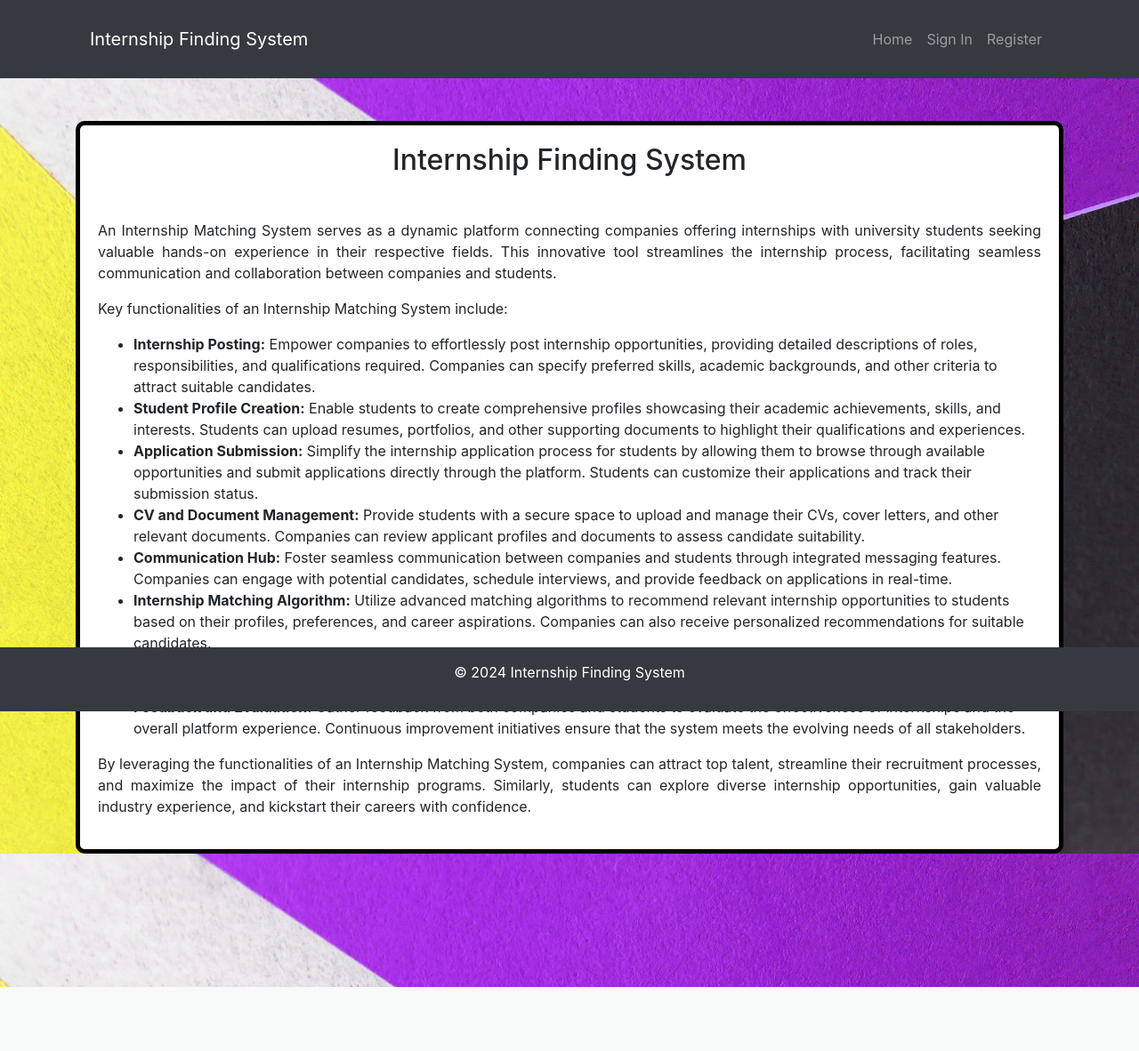
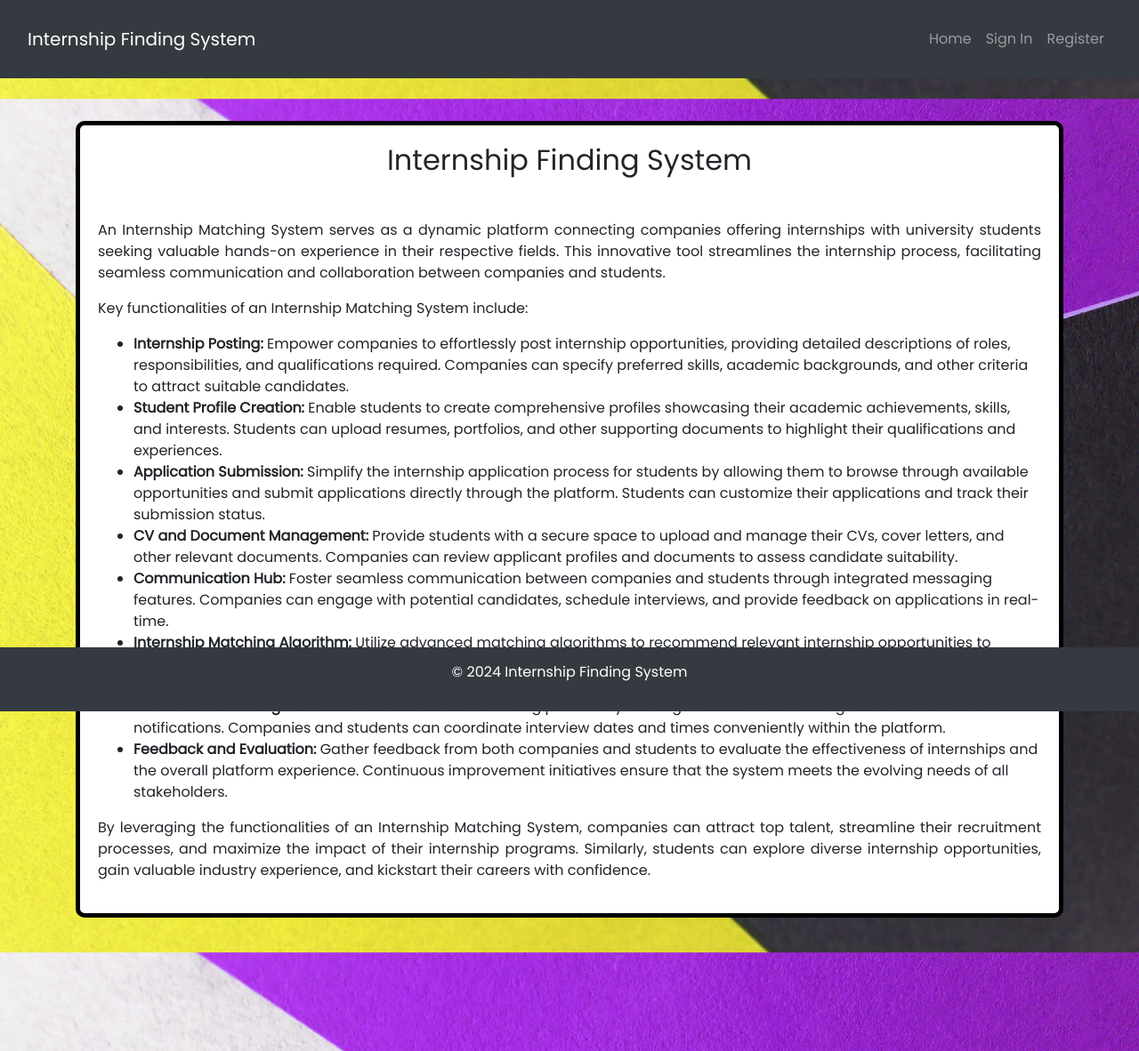
Before and after one commit to russellandrady/usermanagementsystemusingflask, a Flask app: page / in a window 1280 px wide. Shown: the whole page at 89% size. Before the commit the page ends 1110 px from the top, so only its background shows below. Run offline with Flask 3, Linux system fonts and the light colour scheme; some libraries are stand-ins or nearby versions.

Commit message:
updated the ui

```diff
--- a/static/styles.css
+++ b/static/styles.css
@@ -1,9 +1,11 @@
+@import url('https://fonts.googleapis.com/css2?family=Poppins');
 body {
     background-image: url('backgr.jpg'); /* Path to your background image */
-    background-size: cover; /* Cover the entire background */
+    background-size: contain; /* Cover the entire background */
     background-position: center; /* Center the background image */
     background-attachment: fixed; /* Ensure the background stays fixed while scrolling */
     padding-bottom: 150px;
+    font-family: 'Poppins', sans-serif;
   }
 footer {
     position: fixed;
@@ -20,3 +22,6 @@ footer {
     padding: 20px; /* Add some padding for spacing */
     background-color: white;
   }
+  header{
+    width: 100vw;
+  }
--- a/templates/index.html
+++ b/templates/index.html
@@ -13,7 +13,7 @@
 
   <!-- Header -->
   <header class="bg-dark text-white py-3">
-    <div class="container">
+    <div class="container-fluid">
       <nav class="navbar navbar-expand-lg navbar-dark">
         <a class="navbar-brand" href="#">Internship Finding System</a>
         <button class="navbar-toggler" type="button" data-toggle="collapse" data-target="#navbarNav" aria-controls="navbarNav" aria-expanded="false" aria-label="Toggle navigation">
```
